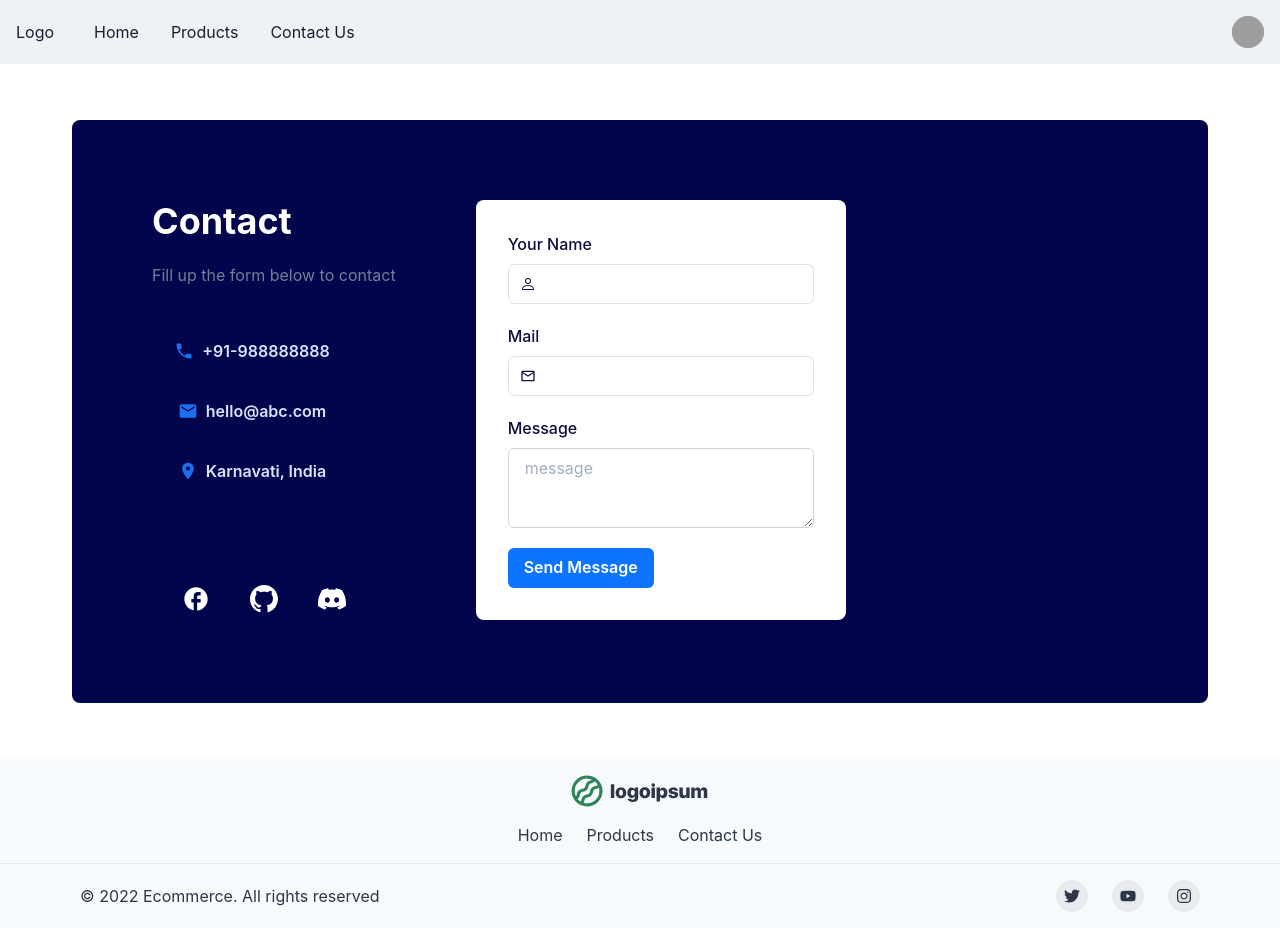
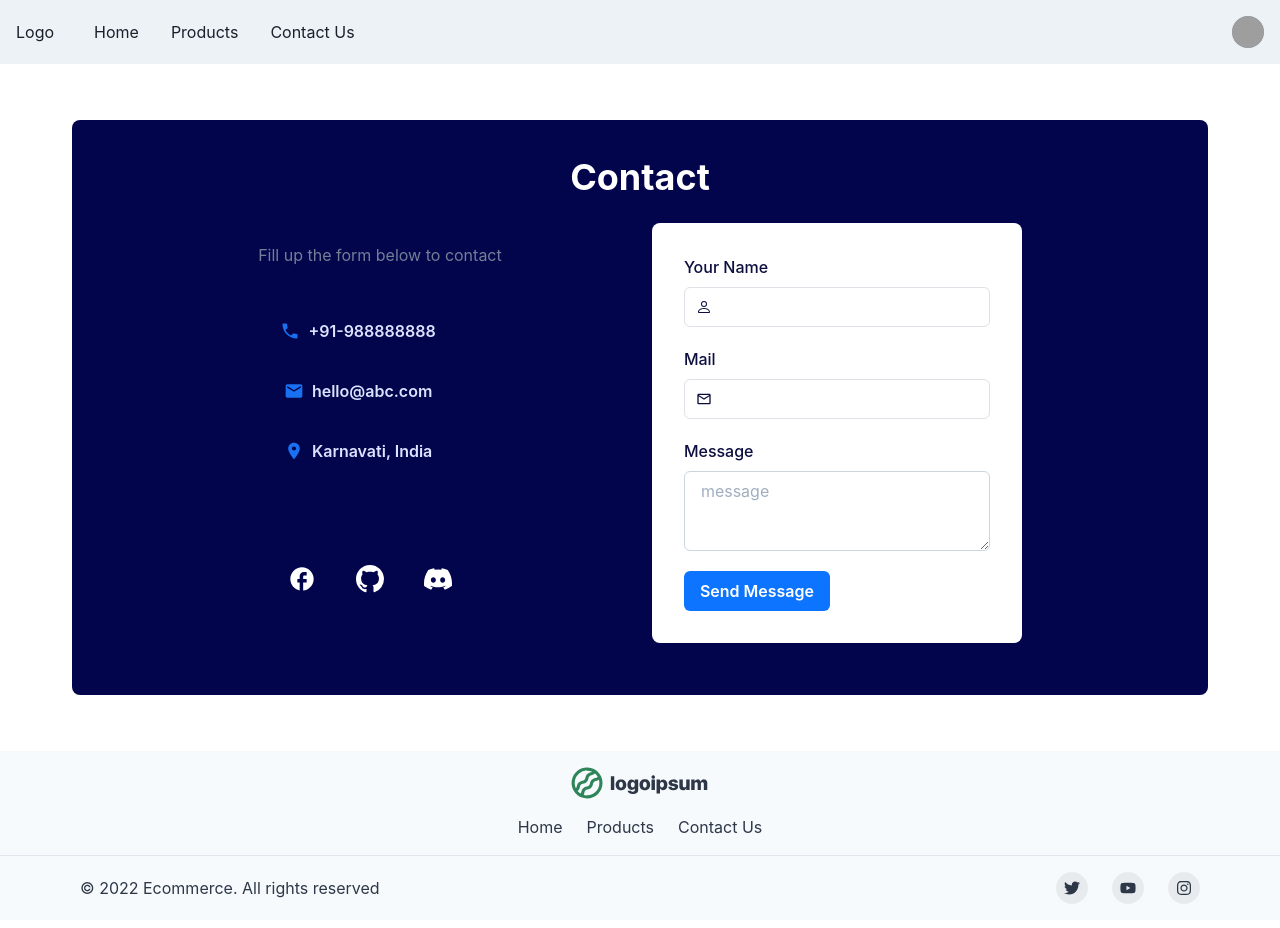
Before and after one commit to Samlogy/saas-ecommerce, a Next.js app in the folder front/: page /contact in a window 1280 px wide. Built offline with nearby package versions, Linux system fonts and the light colour scheme; grey boxes are pictures that could not be loaded.

Commit message:
fix: contact page layout

```diff
--- a/front/pages/contact.tsx
+++ b/front/pages/contact.tsx
@@ -31,17 +31,18 @@ import {
   export default function contact() {
     return (
         <Layout isHeaderVisible isFooterVisible>
-            {/* <Container bg="#9DC4FB" maxW="full" mt={0} centerContent overflow="hidden"> */}
-            {/* <Flex> */}
-                <Box bg="#02054B" color="white" borderRadius="lg" m={{ sm: 4, md: 16, lg: 10 }} p={{ sm: 5, md: 5, lg: 16 }}>
+            <Box bg="#02054B" color="white" borderRadius="lg" m={{ sm: 4, md: 16, lg: 10 }} p={{ sm: 5, md: 5 }}>
                 <Box p={4}>
-                    <Wrap spacing={{ base: 20, sm: 3, md: 5, lg: 20 }}>
+                    <Heading textAlign="center" mb="1.5rem"> Contact </Heading>
+
+                    <Flex justifyContent="space-evenly" flexWrap="wrap-reverse">
+
                         <WrapItem>
                             <Box>
-                            <Heading> Contact </Heading>
                                 <Text mt={{ sm: 3, md: 3, lg: 5 }} color="gray.500">
                                     Fill up the form below to contact
                                 </Text>
+
                                 <Box py={{ base: 5, sm: 5, md: 8, lg: 10 }}>
                                     <VStack pl={0} spacing={3} alignItems="flex-start">
                                         <Button
@@ -76,8 +77,7 @@ import {
                                         </Button>
                                     </VStack>
                                 </Box>
-                            <HStack
-                            mt={{ lg: 10, md: 10 }}
+                                    <HStack mt={{ lg: 10, md: 10 }}
                                         spacing={5}
                                         px={5}
                                         alignItems="flex-start">
@@ -108,7 +108,8 @@ import {
                                     </HStack>
                             </Box>
                         </WrapItem>
-                        <WrapItem>
+
+                        <WrapItem mb="1rem">
                             <Box bg="white" borderRadius="lg">
                                 <Box m={8} color="#0B0E3F">
                                 <VStack spacing={5}>
@@ -142,11 +143,9 @@ import {
                                 </Box>
                             </Box>
                         </WrapItem>
-                    </Wrap>
+                    </Flex>
                 </Box>
             </Box>
-                {/* </Flex> */}
-            {/* </Container> */}
       </Layout>
     );
   }
```
Lines whose indentation alone changed are shown as unchanged.
